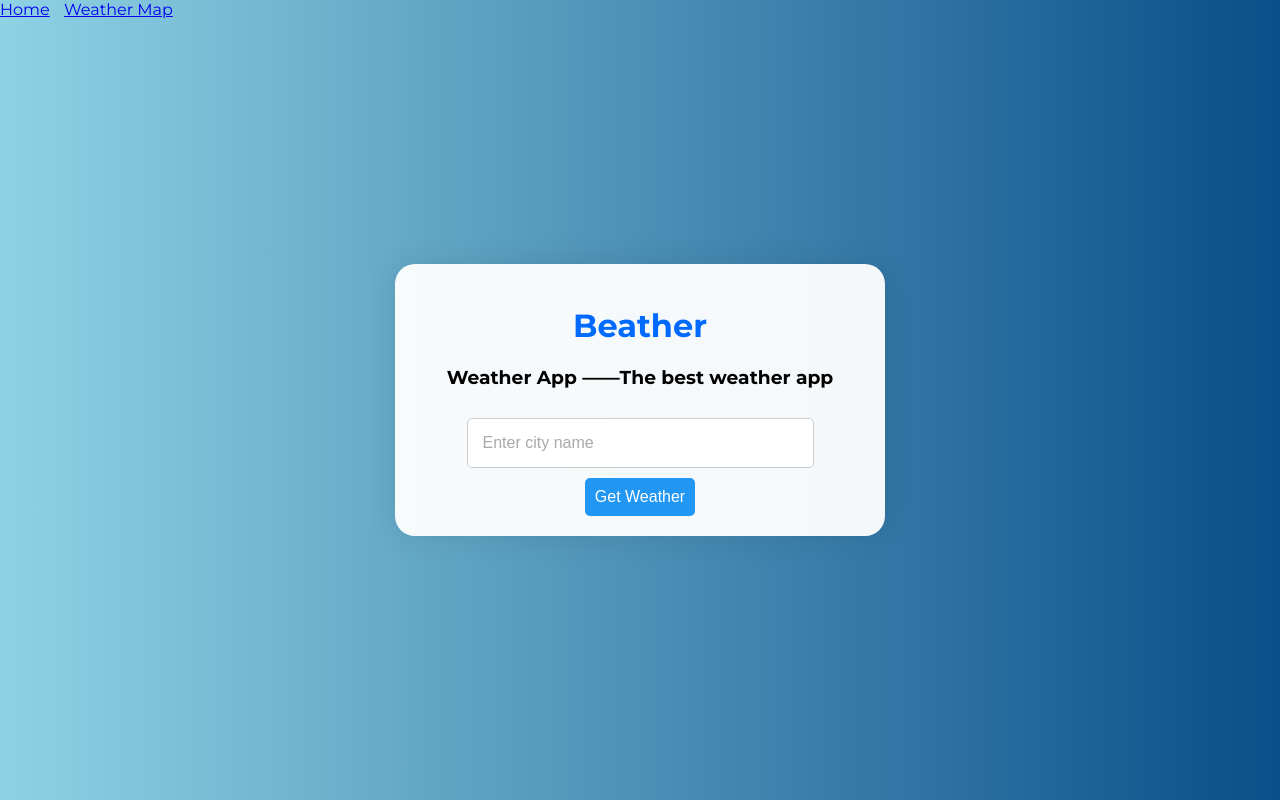
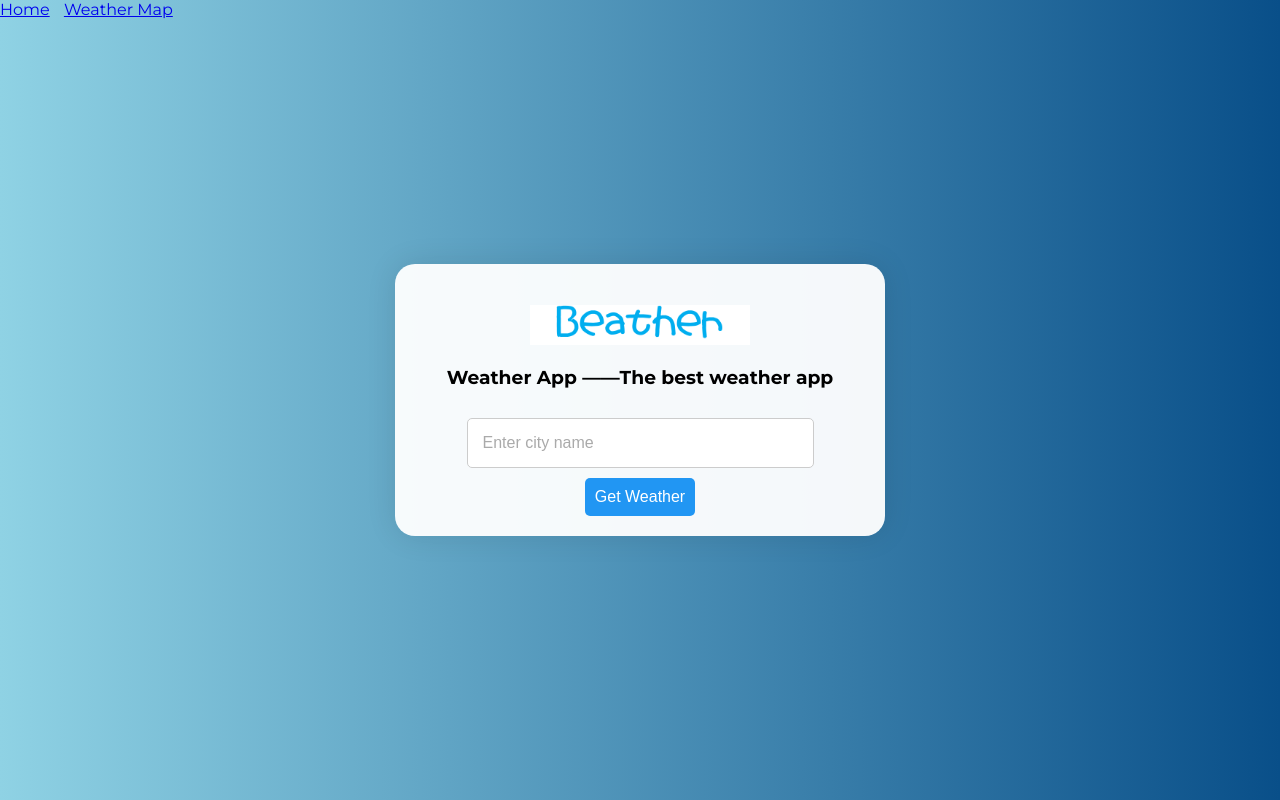
Before and after one commit to Sgandre3890/Beather, a plain HTML site: page beatherWeb/index.html in a window 1280 px wide. Drawn offline with nearby package versions, Linux system fonts and the light colour scheme; no server answers.

Commit message:
I changed the text style of beather to make it look better.

```diff
--- a/beatherWeb/index.html
+++ b/beatherWeb/index.html
@@ -22,8 +22,8 @@
 
 	<div class="container">
 		<div class="weather-card">
-			<h1 style="color: rgb(0, 106, 255);">
-				Beather
+			<h1>
+				<img src="../Images/Beather.png" alt="Beather logo" class="logo">
 			</h1>
 			<h3>
 				Weather App
--- a/beatherWeb/style.css
+++ b/beatherWeb/style.css
@@ -32,6 +32,13 @@ nav a {
     box-shadow: 0 0 30px rgba(0, 0, 0, 0.1);
     transition: transform 0.3s ease-in-out;
     width: 450px;
+}
+
+.logo {
+    width: 220px;
+    height: auto;
+    display: block;
+    margin: 0 auto 10px auto;
 }
 
 .weather-card:hover {
```
Also changed, not shown: Images/Beather.png (added).
